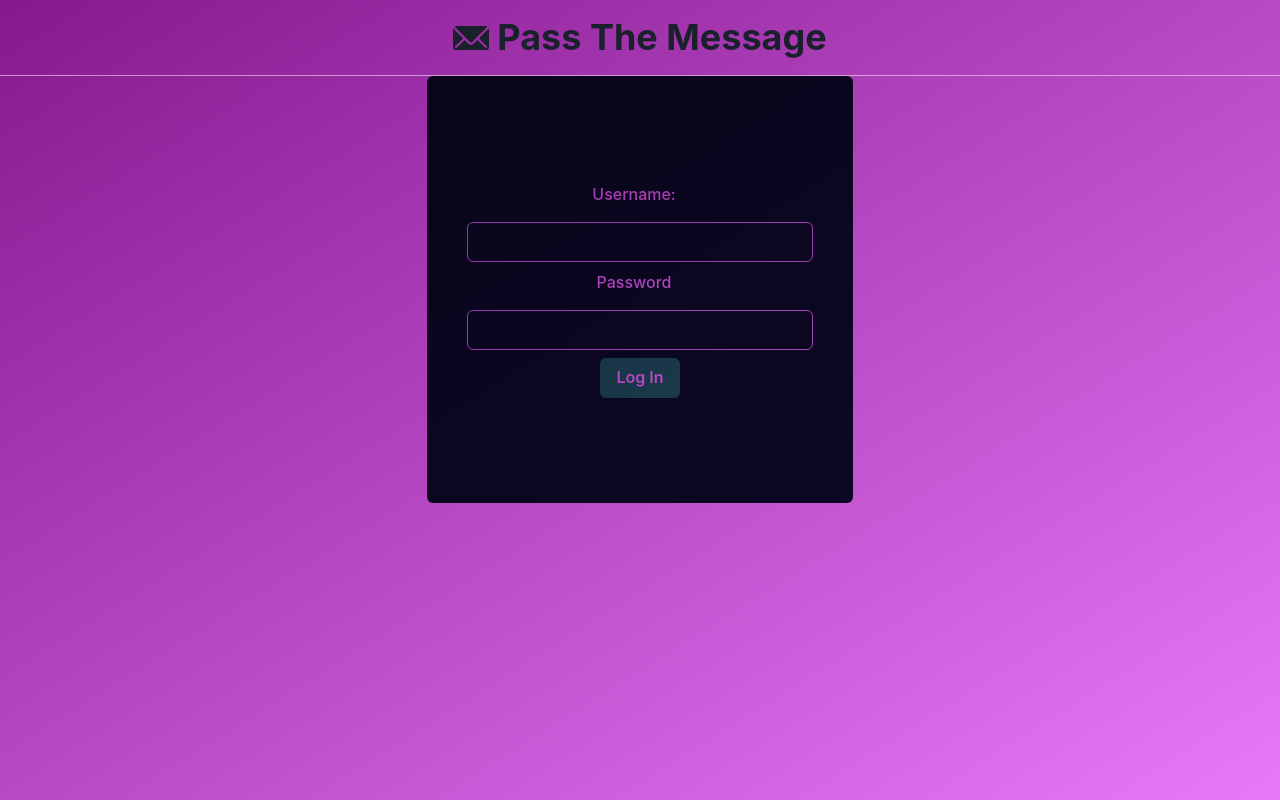
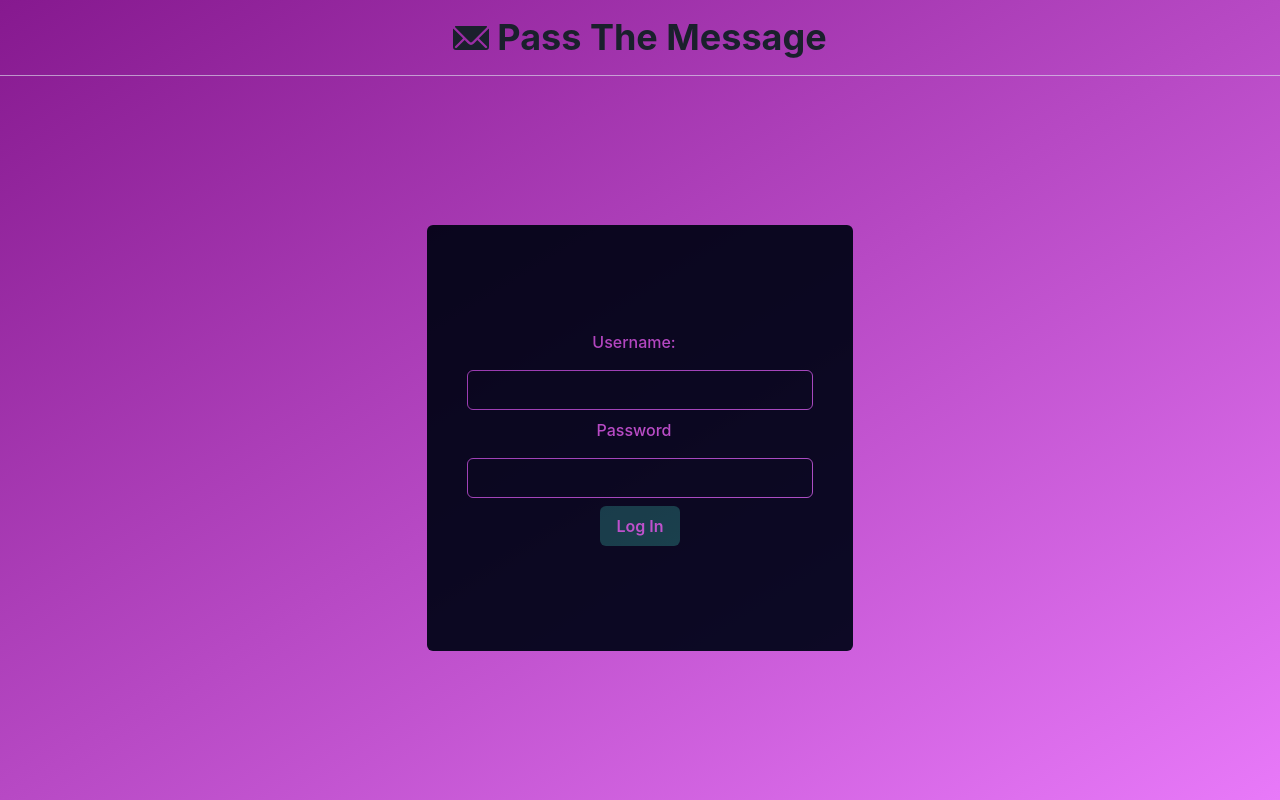
Before and after one commit to codenamerey/pass-the-message, a Next.js app in the folder client/: page /login in a window 1280 px wide. Built offline with nearby package versions, Linux system fonts and the light colour scheme.

Commit message:
Fix form structure to also fix form design

```diff
--- a/client/src/components/Form.tsx
+++ b/client/src/components/Form.tsx
@@ -1,20 +1,21 @@
-import React, { FormEventHandler } from 'react'
+import React, { FormEventHandler, ForwardedRef, forwardRef, RefObject } from 'react'
 import {
     FormControl
   } from '@chakra-ui/react'
-import axios from "axios";
 
 
-const Form = ({ children, onSubmit }: { children:React.ReactNode, onSubmit:FormEventHandler }) => {
+const Form = forwardRef(({ children, onSubmit }: { children:React.ReactNode, onSubmit:FormEventHandler }, ref:ForwardedRef<HTMLFormElement>) => {
   return (
     <section className='grow flex flex-col justify-center items-center'>
         <div className='mx-10 w-[90%] md:m-0 md:w-1/2 lg:w-1/3'>
-            <FormControl onSubmit={onSubmit} className=' md:aspect-[1/1] bg-slate-900 mix-blend-multiply py-4  md:py-2 px-10 rounded-md flex flex-col justify-center items-center gap-2 text-white'>
-                {children}
-            </FormControl>
+            <form onSubmit={onSubmit} ref={ref}>
+              <FormControl onSubmit={onSubmit} className=' md:aspect-[1/1] bg-slate-900 mix-blend-multiply py-4  md:py-2 px-10 rounded-md flex flex-col justify-center items-center gap-2 text-white'>
+                  {children}
+              </FormControl>
+            </form>
         </div>
     </section>
   )
-}
+})
 
 export default Form
--- a/client/src/pages/index.tsx
+++ b/client/src/pages/index.tsx
@@ -9,7 +9,6 @@ import {
 } from '@chakra-ui/react';
 import { useEffect, useRef, useContext } from 'react';
 import UserContext from '@/context/UserContext';
-import axiosInstance from '@/locals/axiosInstance';
 import axios from 'axios';
 
 const inter = Inter({ subsets: ['latin'] })
--- a/client/src/pages/login.tsx
+++ b/client/src/pages/login.tsx
@@ -10,6 +10,7 @@ const login = () => {
 
     const logInHandler = (e:FormEvent) => {
         e.preventDefault();
+        console.log(formRef?.current);
         const formValues = getFormValues(formRef.current!);
         axios.post(`${process.env.NEXT_PUBLIC_SERVER_URL}/auth/local`, formValues, {
             withCredentials: true
@@ -18,8 +19,7 @@ const login = () => {
 
   return (
     <>
-        <form onSubmit={logInHandler} ref={formRef}>
-            <Form onSubmit={logInHandler}>
+        <Form onSubmit={logInHandler} ref={formRef}>
             <FormLabel htmlFor='username'>
                 Username:
             </FormLabel>
@@ -32,7 +32,6 @@ const login = () => {
                 Log In
             </Button>
         </Form>
-        </form>
     </>
   )
 }
--- a/client/src/pages/signup.tsx
+++ b/client/src/pages/signup.tsx
@@ -32,8 +32,7 @@ const signup = () => {
 
   return (
     <>
-        <form onSubmit={signUpSubmit} ref={formRef}>
-            <Form onSubmit={signUpSubmit}>
+        <Form onSubmit={signUpSubmit} ref={formRef}>
             <FormLabel htmlFor='first_name'>
                 First Name
             </FormLabel>
@@ -58,7 +57,6 @@ const signup = () => {
                 Sign Up
             </Button>
         </Form>
-        </form>
     </>
   )
 }
```
Lines whose indentation alone changed are shown as unchanged.
